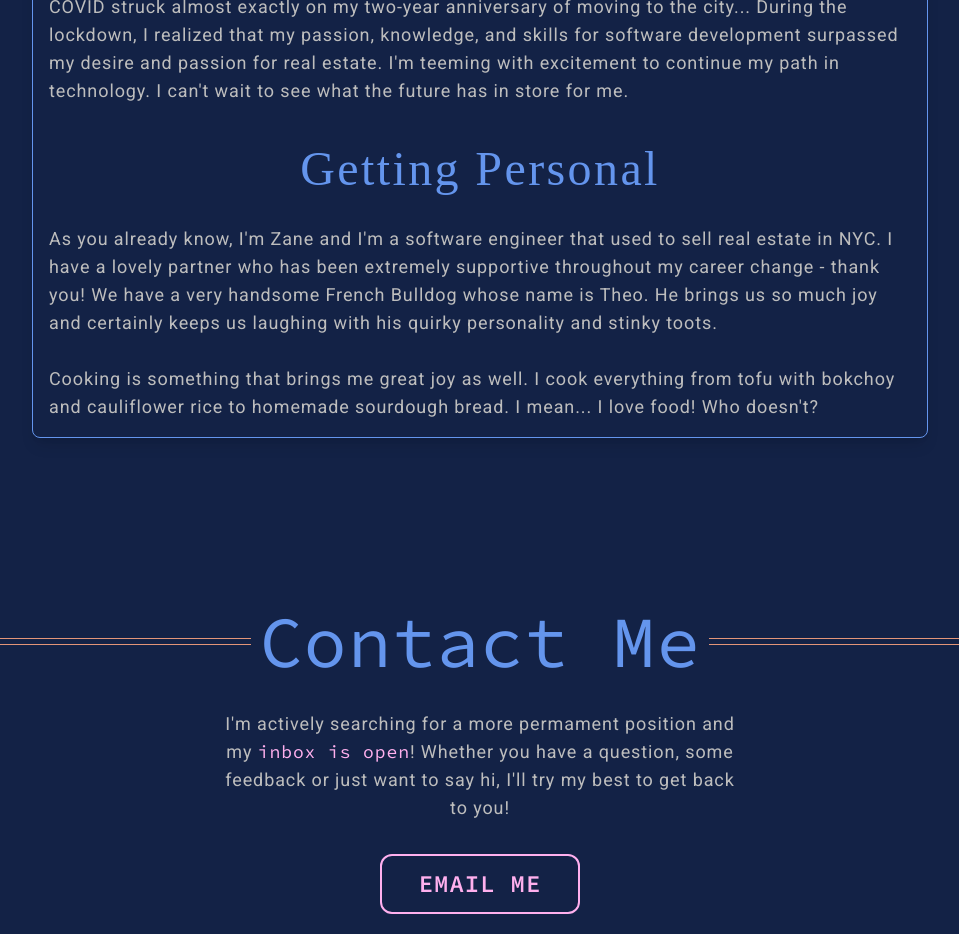
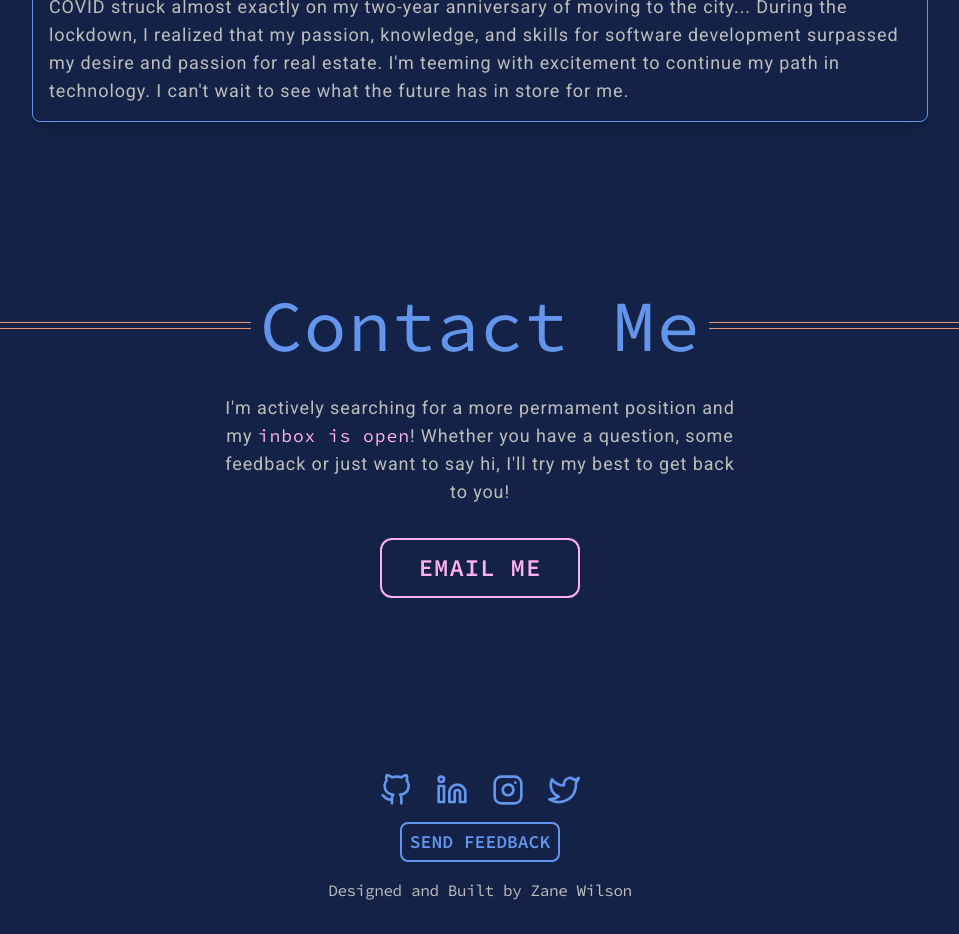
Before and after one commit to zaneaw/portfolio, a Next.js app: page / in a window 1280 px wide. Shown: the part 3020-3954 px from the top of the page, without its empty margins (160-1119 px from the left). Built offline with nearby package versions, Linux system fonts and the light colour scheme; a web font is replaced by a local one.

Commit message:
comment out professional section

```diff
--- a/components/about.jsx
+++ b/components/about.jsx
@@ -71,7 +71,7 @@ export default function About() {
                 </div>
             ))} */}
 
-            <InView threshold={0.25} triggerOnce>
+            {/* <InView threshold={0.25} triggerOnce>
                 {({ inView, ref }) => (
                     <div
                         ref={ref}
@@ -80,27 +80,19 @@ export default function About() {
                         }`}
                     >
                         <h3 className='tracking-wide lg:tracking-wider text-primary text-3xl xs:text-4xl lg:text-5xl font-rampart mt-2 mb-8 text-center'>
-                            Getting Personal
+                            Getting Professional
                         </h3>
                         <p>
-                            As you already know, I&apos;m Zane and I&apos;m a
-                            software engineer that used to sell real estate in
-                            NYC. I have a lovely partner who has been extremely
-                            supportive throughout my career change - thank you!
-                            We have a very handsome French Bulldog whose name is
-                            Theo. He brings us so much joy and certainly keeps
-                            us laughing with his quirky personality and stinky
-                            toots.
-                            <br />
-                            <br />
-                            Cooking is something that brings me great joy as
-                            well. I cook everything from tofu with bokchoy and
-                            cauliflower rice to homemade sourdough bread. I
-                            mean... I love food! Who doesn&apos;t?
+                            Throughout my software development journey,
+                            I&apos;ve invested a lot of time and energy into
+                            becoming confident with several different languages.
+                            Understanding the core principles of software
+                            development and practicing and researching the
+                            best methodologies to follow. I spend
                         </p>
                     </div>
                 )}
-            </InView>
+            </InView> */}
         </section>
     );
 }
```
